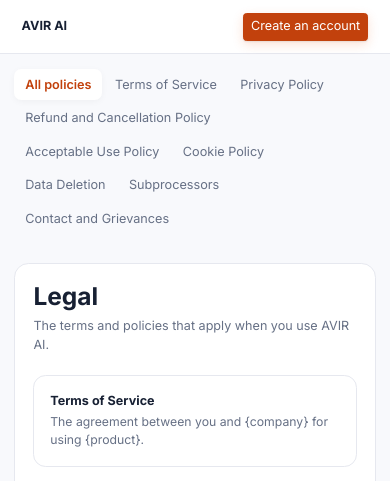
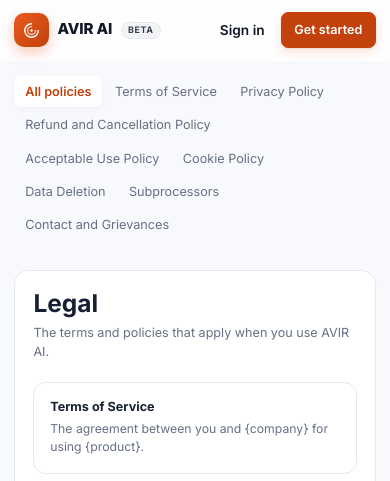
Before and after one commit to janak-stradit/social-media_ai_agent, a Flask app: page /legal in a window 390 px wide. Shown: the top 481 px of the page. Run offline with Flask 3, Linux system fonts and the light colour scheme; some libraries are stand-ins or nearby versions.

Commit message:
Give the legal pages the landing page's header
The header (logo, section links, Sign in / Get started) is now a shared
partial with its own scoped styles, matching the landing page's size,
sticky blur and mobile breakpoints.

Co-Authored-By: Claude Opus 5.5 <noreply@anthropic.com>

```diff
--- a/templates/legal.html
+++ b/templates/legal.html
@@ -8,17 +8,14 @@
     <meta name="description" content="{{ page.summary if page else 'Terms, privacy and other policies for AVIR AI.' }}">
     {% if page %}<link rel="canonical" href="{{ site_url }}{{ page.path }}">{% endif %}
     <link href="https://cdn.jsdelivr.net/npm/bootstrap@5.3.2/dist/css/bootstrap.min.css" rel="stylesheet">
-    <link href="https://fonts.googleapis.com/css2?family=Inter:wght@400;500;600;700&display=swap" rel="stylesheet">
+    <link href="https://fonts.googleapis.com/css2?family=Inter:wght@400;500;600;700;800&display=swap" rel="stylesheet">
     <link href="{{ url_for('static', filename='css/style.css') }}" rel="stylesheet">
     <style>
         /* Legal pages (legal/*.md, services/legal_pages.py): public, no login.
            Text styles follow the Help Center's articles. */
         body { background: var(--bp-bg, #f8f9fb); }
-        .legal-top { display: flex; align-items: center; justify-content: space-between; gap: 1rem; padding: 14px 24px; border-bottom: 1px solid var(--bp-border); background: #fff; }
-        .legal-top a { text-decoration: none; }
-        .legal-home { display: flex; align-items: center; gap: 10px; color: var(--bp-text); font-weight: 700; }
         .legal-wrap { display: grid; grid-template-columns: 230px minmax(0, 1fr); gap: 2rem; max-width: 1100px; margin: 2rem auto; padding: 0 16px; align-items: start; }
-        .legal-nav { position: sticky; top: 1rem; display: flex; flex-direction: column; gap: 2px; font-size: 0.88rem; }
+        .legal-nav { position: sticky; top: calc(68px + 1rem); display: flex; flex-direction: column; gap: 2px; font-size: 0.88rem; }
         .legal-nav a { color: var(--bp-text-sub); text-decoration: none; padding: 7px 12px; border-radius: 8px; }
         .legal-nav a:hover { color: var(--brand-strong); background: #fff; }
         .legal-nav a.active { color: var(--brand-strong); background: #fff; font-weight: 600; box-shadow: var(--bp-shadow-sm); }
@@ -54,10 +51,7 @@
 </head>
 
 <body>
-    <header class="legal-top">
-        <a href="/" class="legal-home" aria-label="AVIR AI home">AVIR AI</a>
-        <a href="/signup" class="btn btn-sm btn-primary">Create an account</a>
-    </header>
+    {% include 'partials/site_header.html' %}
 
     <div class="legal-wrap">
         <nav class="legal-nav" aria-label="Legal pages">
--- /dev/null
+++ b/templates/partials/site_header.html
@@ -0,0 +1,69 @@
+{# The public site's header, as on the landing page (templates/landing.html
+   .app-header), for public pages outside it (legal.html). Scoped "sh-"
+   classes so it can't clash with the app's .app-header in style.css; keep the
+   sizes and colours in step with the landing page. #}
+<header class="sh-header" id="siteHeader">
+    <a href="/" class="sh-brand" aria-label="AVIR AI home">
+        <div class="sh-logo">
+            <svg viewBox="0 0 24 24" width="19" height="19" fill="none" xmlns="http://www.w3.org/2000/svg" aria-hidden="true">
+                <path d="M12 2.5a9.5 9.5 0 1 0 9.5 9.5" stroke="#fff" stroke-width="2" stroke-linecap="round"/>
+                <path d="M12 6.5a5.5 5.5 0 1 0 5.5 5.5" stroke="#fff" stroke-width="2" stroke-linecap="round" opacity="0.7"/>
+                <circle cx="12" cy="12" r="1.7" fill="#fff"/>
+            </svg>
+        </div>
+        <div>
+            <span class="sh-name">AVIR AI <span class="sh-beta">Beta</span></span>
+            <span class="sh-tagline">AI Social Studio &middot; by StradIT</span>
+        </div>
+    </a>
+    <nav class="sh-nav" aria-label="Main">
+        <a href="/#channels">Platforms</a>
+        <a href="/#languages">Languages</a>
+        <a href="/#studio">Image studio</a>
+        <a href="/#features">Features</a>
+        <a href="/#how">How it works</a>
+        <a href="/#faq">FAQ</a>
+    </nav>
+    <div class="sh-actions">
+        <a href="/login" class="sh-btn sh-btn-outline">Sign in</a>
+        <a href="/signup" class="sh-btn sh-btn-primary">Get started</a>
+    </div>
+</header>
+<style>
+    .sh-header { --sh-edge: clamp(16px, 3vw, 48px); position: sticky; top: 0; z-index: 50; height: 68px; display: grid; grid-template-columns: 1fr auto 1fr; align-items: center; gap: 1rem; padding: 0 var(--sh-edge); background: rgba(255, 255, 255, 0.82); backdrop-filter: saturate(160%) blur(12px); -webkit-backdrop-filter: saturate(160%) blur(12px); border-bottom: 1px solid transparent; transition: border-color 0.2s ease, background 0.2s ease; font-family: 'Inter', system-ui, -apple-system, 'Segoe UI', sans-serif; }
+    .sh-header.is-scrolled { border-bottom-color: #e5e7eb; background: rgba(255, 255, 255, 0.9); }
+    .sh-brand { display: flex; align-items: center; gap: 10px; text-decoration: none; color: #111827; }
+    .sh-brand:hover { color: #111827; }
+    .sh-logo { width: 38px; height: 38px; border-radius: 11px; background: linear-gradient(135deg, #e85a1c, #c2410c); display: flex; align-items: center; justify-content: center; box-shadow: 0 6px 14px rgba(232, 90, 28, 0.3); flex-shrink: 0; }
+    .sh-name { display: block; font-weight: 800; font-size: 1.05rem; letter-spacing: -0.01em; line-height: 1.1; }
+    .sh-tagline { display: block; font-size: 0.68rem; font-weight: 600; letter-spacing: 0.06em; text-transform: uppercase; color: #6b7280; margin-top: 2px; }
+    .sh-beta { display: inline-block; margin-left: 6px; padding: 1px 7px; font-size: 10px; font-weight: 700; letter-spacing: .06em; text-transform: uppercase; line-height: 1.5; vertical-align: middle; color: #374151; background: #f3f4f6; border: 1px solid #e5e7eb; border-radius: 999px; }
+    .sh-nav { display: flex; gap: 0.25rem; }
+    .sh-nav a { color: #374151; text-decoration: none; font-weight: 500; font-size: 0.94rem; padding: 0.5rem 0.8rem; border-radius: 8px; transition: color 0.15s ease, background 0.15s ease; }
+    .sh-nav a:hover { color: #111827; background: #f3f4f6; }
+    .sh-actions { display: flex; align-items: center; justify-content: flex-end; gap: 0.6rem; }
+    .sh-btn { display: inline-flex; align-items: center; justify-content: center; gap: 8px; border-radius: 8px; padding: 0.62rem 1.1rem; font-family: inherit; font-weight: 600; font-size: 0.95rem; line-height: 1.5; white-space: nowrap; text-decoration: none; transition: all 0.2s ease; }
+    .sh-btn:focus-visible { outline: 3px solid rgba(232, 90, 28, 0.35); outline-offset: 2px; }
+    .sh-btn-outline { background: #fff; color: #111827; border: 1px solid #e5e7eb; }
+    .sh-btn-outline:hover { border-color: #cbd5e1; background: #f9fafb; color: #111827; }
+    .sh-btn-primary { background: #c2410c; color: #fff; border: 1px solid #c2410c; padding: 0.62rem 1.25rem; box-shadow: 0 1px 2px rgba(15, 23, 42, 0.08), 0 4px 12px rgba(232, 90, 28, 0.18); }
+    .sh-btn-primary:hover { background: #9a3412; border-color: #9a3412; color: #fff; transform: translateY(-1px); }
+    @media (max-width: 1080px) { .sh-tagline { display: none; } }
+    @media (max-width: 860px) { .sh-nav { display: none; } .sh-header { grid-template-columns: 1fr auto; } }
+    @media (max-width: 640px) {
+        .sh-header { padding: 0 16px; }
+        .sh-actions .sh-btn-outline { border: none; background: transparent; padding: 0.5rem 0.55rem; }
+        .sh-actions .sh-btn-primary { padding: 0.5rem 0.85rem; font-size: 0.875rem; }
+    }
+    @media (max-width: 380px) { .sh-beta, .sh-actions .sh-btn-outline { display: none; } }
+</style>
+<script>
+    (function () {
+        // A border once the page scrolls, as on the landing page
+        var header = document.getElementById('siteHeader');
+        if (!header) return;
+        var onScroll = function () { header.classList.toggle('is-scrolled', window.scrollY > 8); };
+        onScroll();
+        window.addEventListener('scroll', onScroll, { passive: true });
+    })();
+</script>
```
